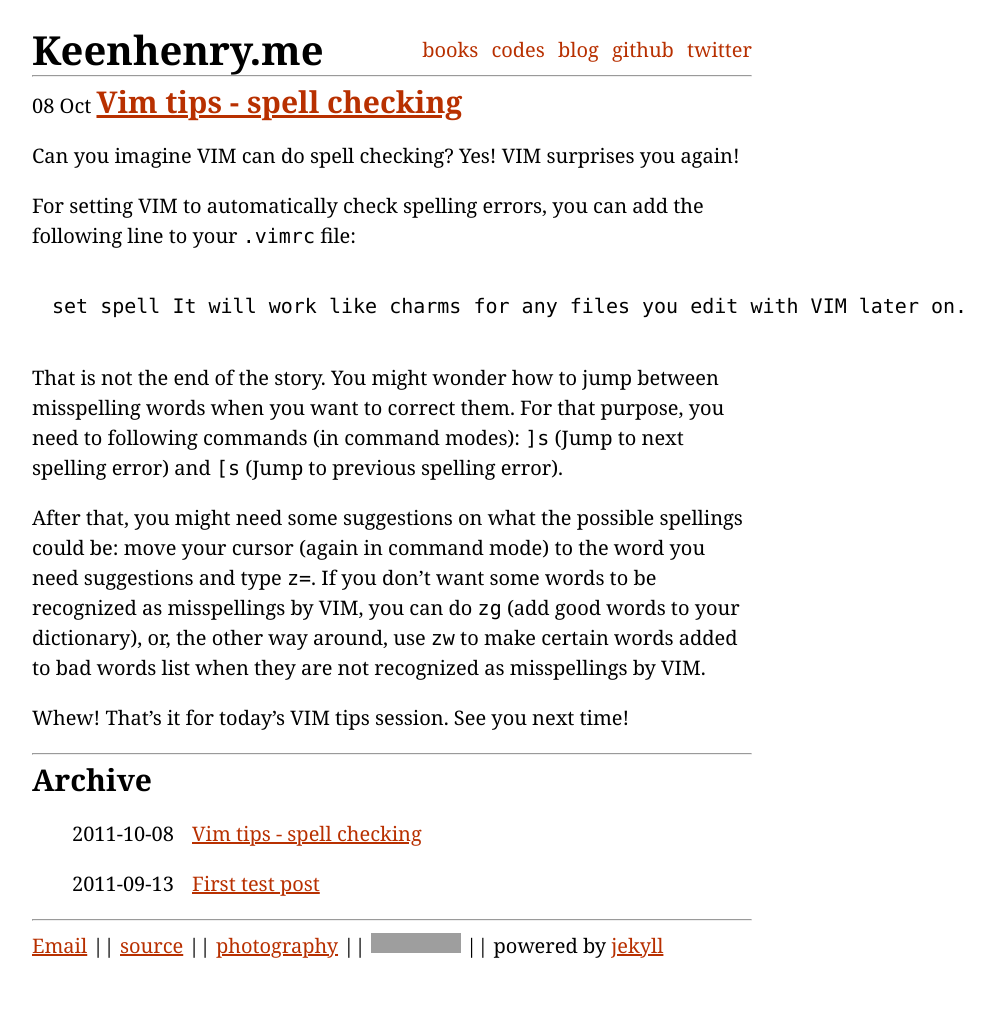
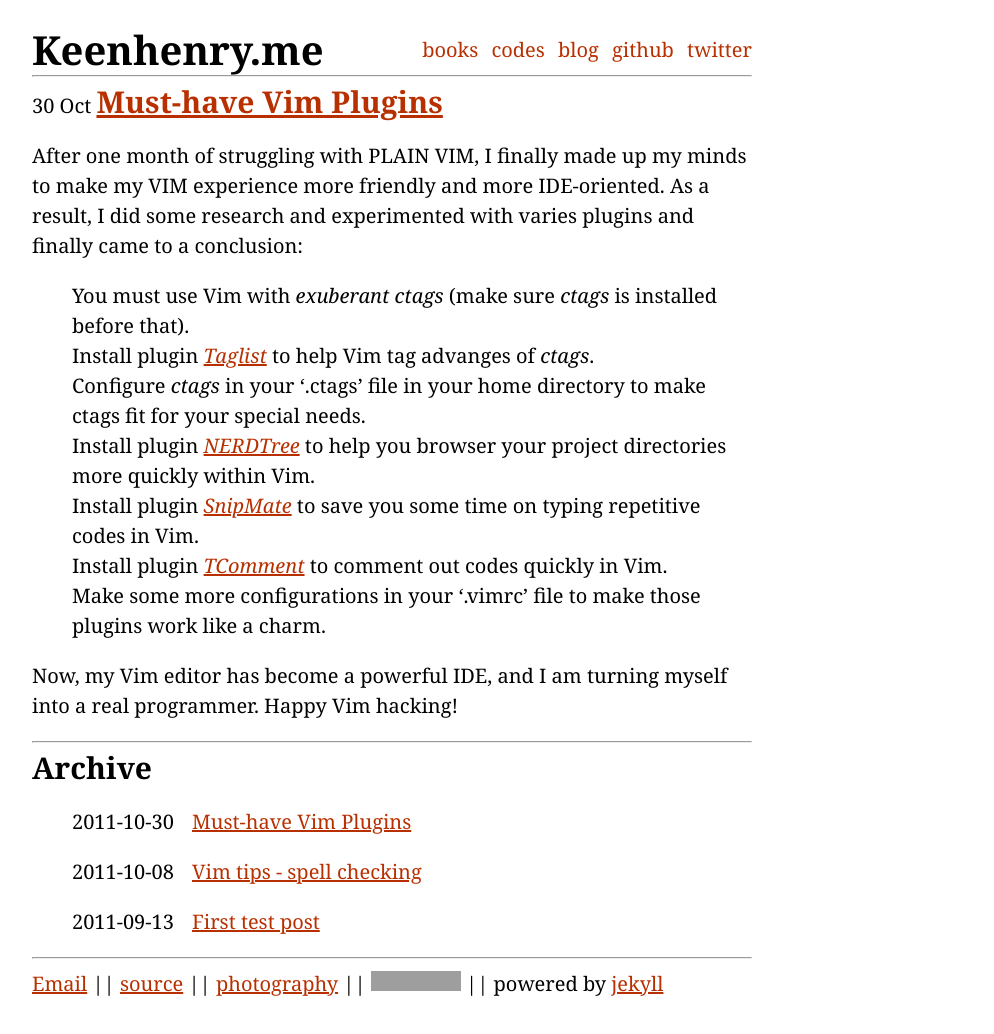
Before and after one commit to keenhenry/keenhenry.github.com, a Jekyll site: the page built from blog.html, in a window 1280 px wide. Shown: the whole page, without its empty margins (248-1242 px from the left). Built offline with Jekyll 4.4.1, drawn with Linux system fonts in a browser that asks for light colours; before the commit the page ends 996 px from its top, so only the background shows below that; grey boxes are pictures that could not be loaded.

Commit message:
add one more blog post and added category to two posts

```diff
--- a/_posts/2011-10-08-vim-tips-spell-check.md
+++ b/_posts/2011-10-08-vim-tips-spell-check.md
@@ -1,6 +1,7 @@
 ---
 layout: post
 title: Vim tips - spell checking
+category: vim
 ---
 
 Can you imagine VIM can do spell checking? Yes! VIM surprises you again!
--- /dev/null
+++ b/_posts/2011-10-30-vim-plugins.md
@@ -0,0 +1,18 @@
+---
+layout: post
+title: Must-have Vim Plugins
+category: vim
+---
+
+After one month of struggling with PLAIN VIM, I finally made up my minds to make my VIM experience more friendly and more
+IDE-oriented. As a result, I did some research and experimented with varies plugins and finally came to a conclusion:
+
+1. You must use Vim with _exuberant ctags_ (make sure _ctags_ is installed before that).
+2. Install plugin [_Taglist_](http://www.vim.org/scripts/script.php?script_id=273) to help Vim tag advanges of _ctags_.
+3. Configure _ctags_ in your '.ctags' file in your home directory to make ctags fit for your special needs.
+4. Install plugin [_NERDTree_](http://www.vim.org/scripts/script.php?script_id=1658) to help you browser your project directories more quickly within Vim.
+5. Install plugin [_SnipMate_](http://www.vim.org/scripts/script.php?script_id=2540) to save you some time on typing repetitive codes in Vim.
+6. Install plugin [_TComment_](http://www.vim.org/scripts/script.php?script_id=1173) to comment out codes quickly in Vim.
+7. Make some more configurations in your '.vimrc' file to make those plugins work like a charm.
+
+Now, my Vim editor has become a powerful IDE, and I am turning myself into a real programmer. Happy Vim hacking!
```
